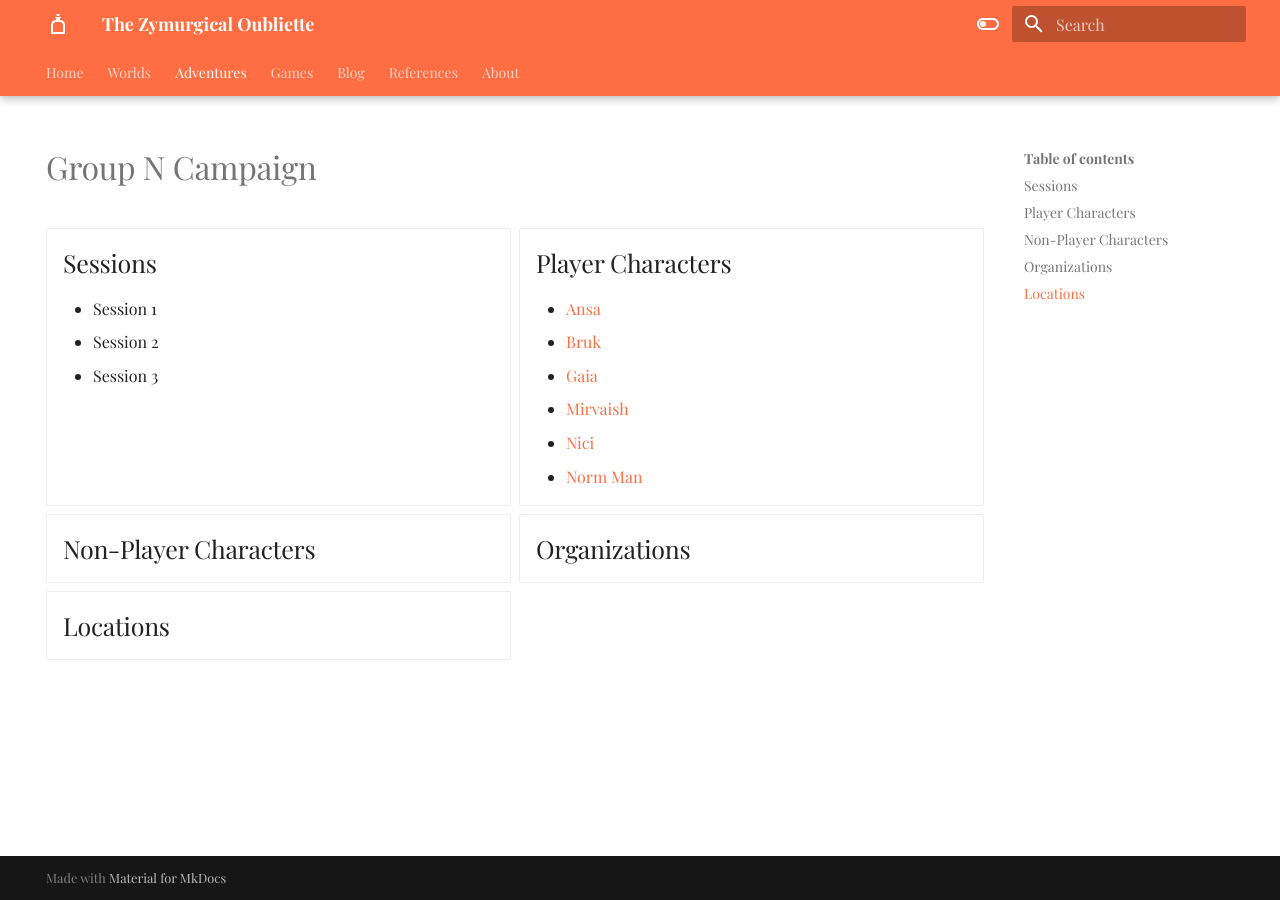
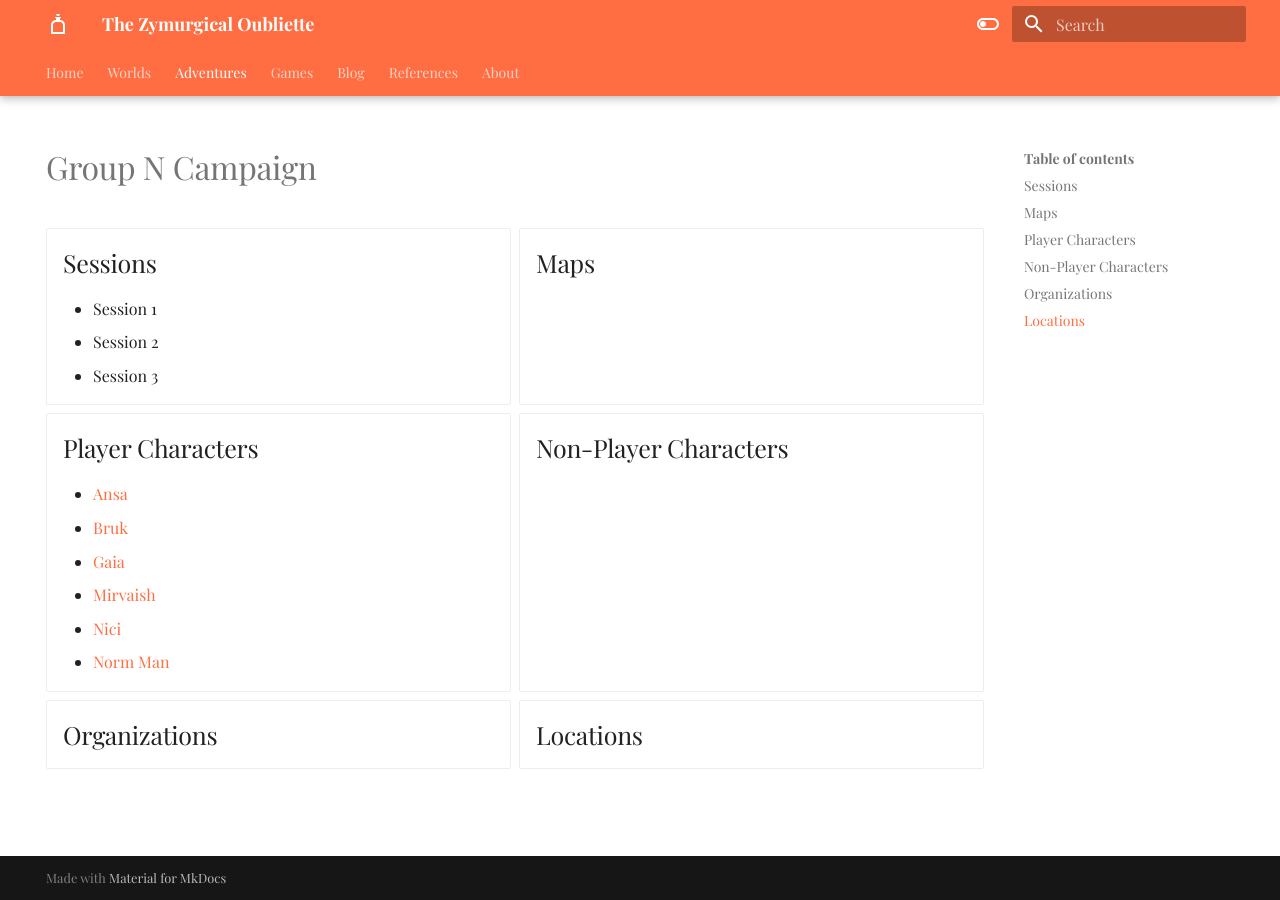
Before and after one commit to Half-Guinea-Press/zymurgical-oubliette, an MkDocs documentation site: the page built from docs/adventures/group-n/index.md, in a window 1280 px wide. Built offline with MkDocs 1.6.1 and Material for MkDocs 9.7.7, drawn with Linux system fonts in a browser that asks for light colours; some web fonts are replaced; comment, search, counter and statistics services are not loaded.

Commit message:
Update index.md

```diff
--- a/docs/adventures/group-n/index.md
+++ b/docs/adventures/group-n/index.md
@@ -12,6 +12,8 @@ hide:
     - Session 1
     - Session 2
     - Session 3
+
+-   ## Maps
 
 -   ## Player Characters
 
```
